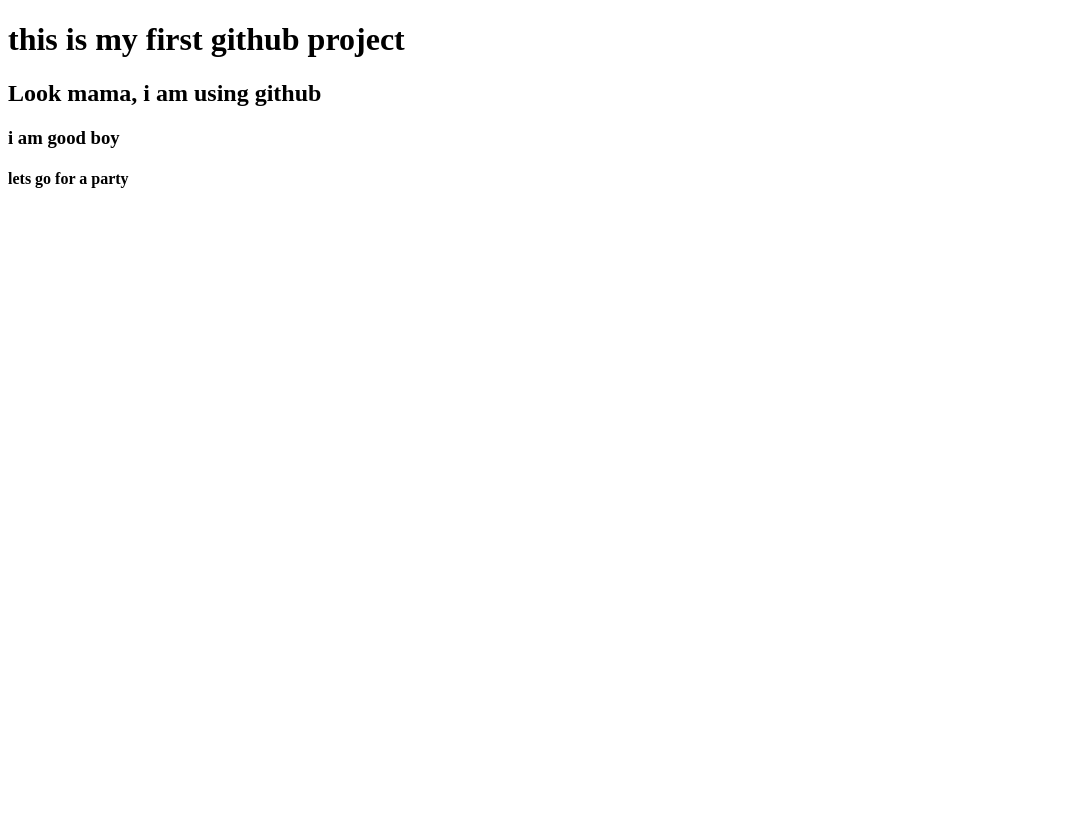
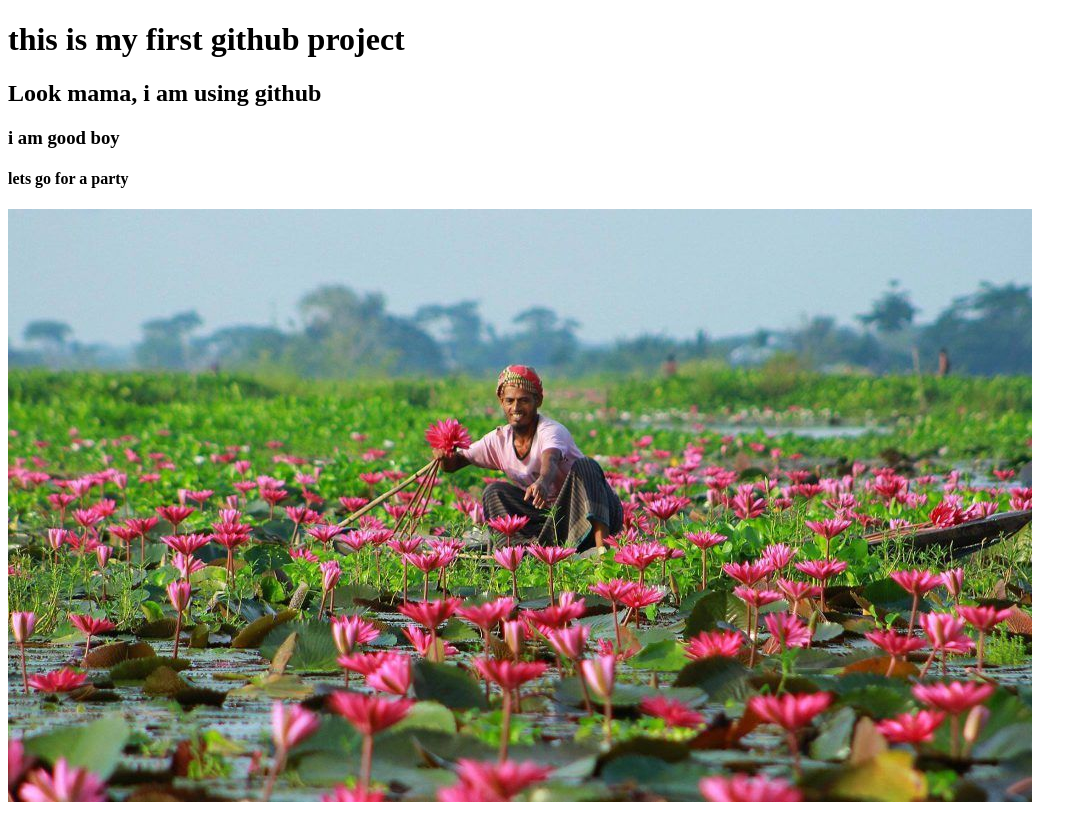
Before and after one commit to WalkerShahed-2021/dsfsd-dsfsdv-fds, a plain HTML site: page index.html in a window 1280 px wide. Shown: the whole page, without its empty margins (0-1087 px from the left). Drawn offline with Linux system fonts and the light colour scheme.

Commit message:
added a village

```diff
--- a/index.html
+++ b/index.html
@@ -10,5 +10,6 @@
   <h2> Look mama, i am using github</h2>
   <h3> i am good boy</h3>
   <h4> lets go for a party</h4>
+  <img src="Village.jpg"">
 </body>
 </html>
```
Also changed, not shown: Village.jpg (added).
